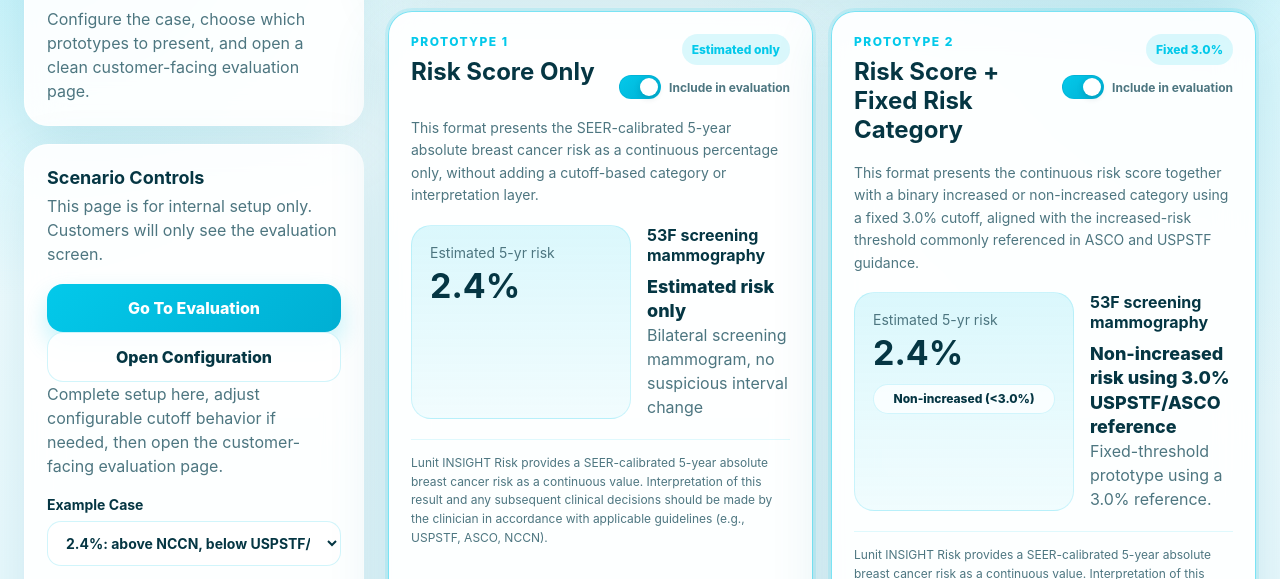
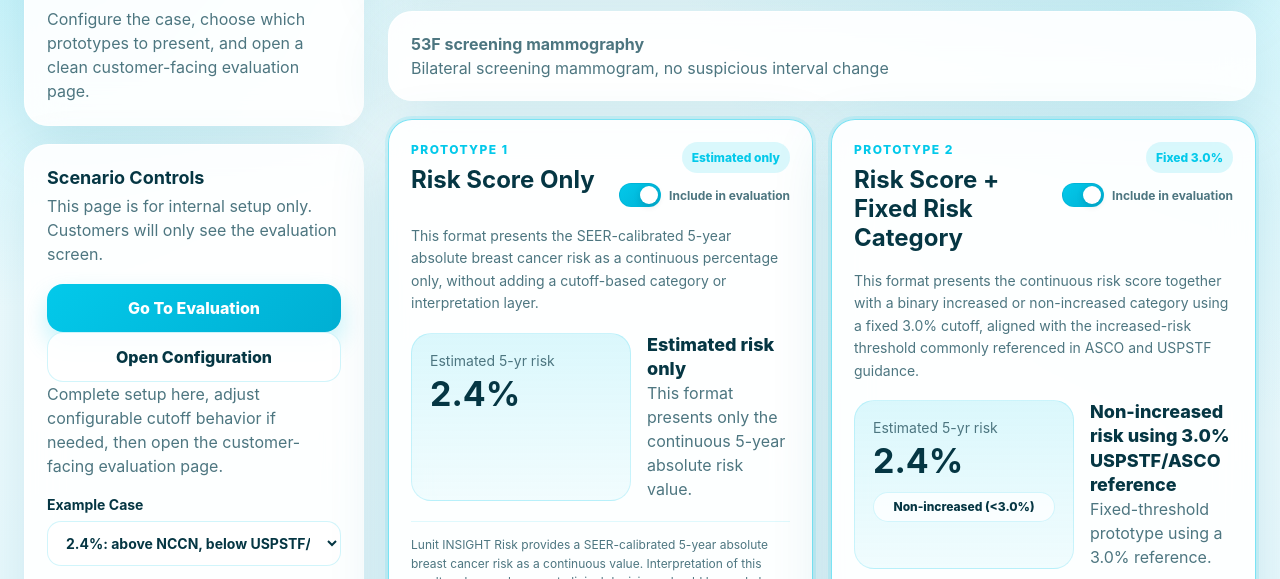
Before and after one commit to ryujisu-lunit/insight-risk-prototype, a plain HTML site: page index.html in a window 1280 px wide. Shown: the part 195-774 px from the top of the page. Drawn offline with Linux system fonts and the light colour scheme; a web font is replaced by a local one.

Commit message:
Move context out of prototype cards

```diff
--- a/index.html
+++ b/index.html
@@ -87,6 +87,13 @@
         </div>
       </section>
 
+      <section class="evaluation-meta panel setup-context">
+        <div class="evaluation-meta-copy">
+          <p class="meta-line"><strong id="setupPatient">53F screening mammography</strong></p>
+          <p class="meta-line" id="setupStudy">Bilateral screening mammogram, no suspicious interval change</p>
+        </div>
+      </section>
+
       <section class="grid" id="previewGrid">
         <article class="prototype-card prototype-panel" data-prototype="prototype1"></article>
         <article class="prototype-card prototype-panel" data-prototype="prototype2"></article>
--- a/script.js
+++ b/script.js
@@ -244,8 +244,6 @@ function renderPrototype(prototypeId, config, options = {}) {
   const { showSelection = false } = options;
   const risk = Number(config.risk);
   const riskText = formatRisk(risk);
-  const patient = config.patient;
-  const study = config.study;
   const dual = dualStatus(risk);
   const meta = { ...prototypeDefinitions[prototypeId] };
   if (prototypeId === "prototype3") {
@@ -271,9 +269,8 @@ function renderPrototype(prototypeId, config, options = {}) {
           <strong class="metric-value">${riskText}</strong>
         </div>
         <div class="compact-copy">
-          <p class="patient-line">${patient}</p>
           <p class="interpretation">Estimated risk only</p>
-          <p class="supporting">${study}</p>
+          <p class="supporting">This format presents only the continuous 5-year absolute risk value.</p>
         </div>
       </div>
       ${renderDisclosure()}
@@ -293,7 +290,6 @@ function renderPrototype(prototypeId, config, options = {}) {
           </div>
         </div>
         <div class="compact-copy">
-          <p class="patient-line">${patient}</p>
           <p class="interpretation">${binaryDescriptor(risk, thresholds.uspstf, "USPSTF/ASCO")}</p>
           <p class="supporting">Fixed-threshold prototype using a 3.0% reference.</p>
         </div>
@@ -330,7 +326,6 @@ function renderPrototype(prototypeId, config, options = {}) {
           ${metricStatus}
         </div>
         <div class="compact-copy">
-          <p class="patient-line">${patient}</p>
           <p class="interpretation">${interpretation}</p>
           <p class="supporting">Configurable cutoff prototype based on configuration page settings.</p>
         </div>
@@ -361,7 +356,7 @@ function renderPrototype(prototypeId, config, options = {}) {
       </div>
     </div>
     <p class="interpretation">${dual.nccn} / ${dual.uspstf}</p>
-    <p class="supporting">${study}</p>
+    <p class="supporting">This concept uses a visual scale to show where the score falls relative to reference thresholds.</p>
     ${renderDisclosure()}
   `;
 }
@@ -386,6 +381,8 @@ function initSetupPage() {
   const studyInput = document.getElementById("studyInput");
   const prototype3Mode = document.getElementById("prototype3Mode");
   const summaryText = document.getElementById("summaryText");
+  const setupPatient = document.getElementById("setupPatient");
+  const setupStudy = document.getElementById("setupStudy");
   const openEvaluation = document.getElementById("openEvaluation");
   const openConfiguration = document.getElementById("openConfiguration");
   const panels = [...document.querySelectorAll(".prototype-panel")];
@@ -408,6 +405,8 @@ function initSetupPage() {
 
   function renderPreview() {
     summaryText.textContent = buildSummary(Number(config.risk));
+    setupPatient.textContent = config.patient;
+    setupStudy.textContent = config.study;
     panels.forEach((panel) => {
       panel.innerHTML = renderPrototype(panel.dataset.prototype, config, { showSelection: true });
       panel.classList.toggle("dimmed", !config.selected.includes(panel.dataset.prototype));
@@ -625,9 +624,8 @@ function initConfigurationPage() {
             <strong class="metric-value">${formatRisk(config.risk)}</strong>
           </div>
           <div class="compact-copy">
-            <p class="patient-line">${config.patient}</p>
             <p class="interpretation">Estimated risk shown without cutoff interpretation</p>
-            <p class="supporting">${config.study}</p>
+            <p class="supporting">This preview shows only the continuous 5-year absolute risk value.</p>
           </div>
         </div>
         ${renderDisclosure()}
```
